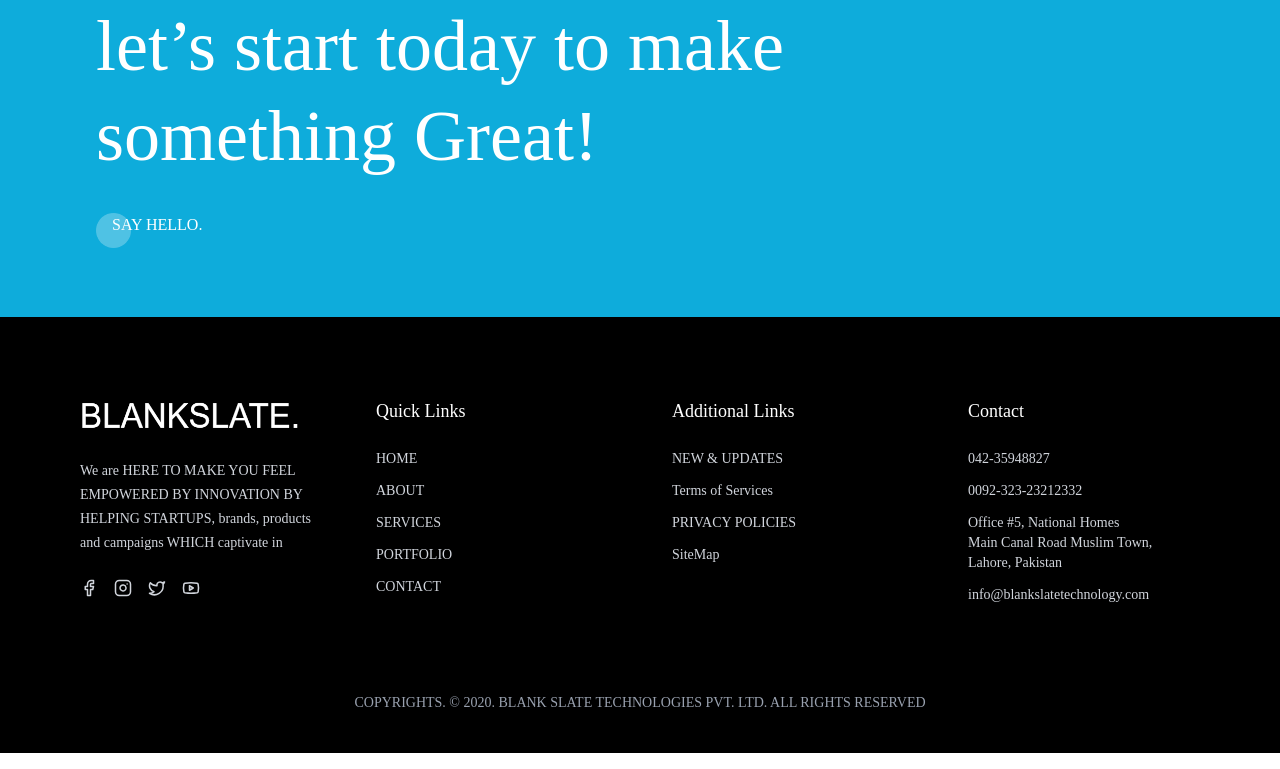
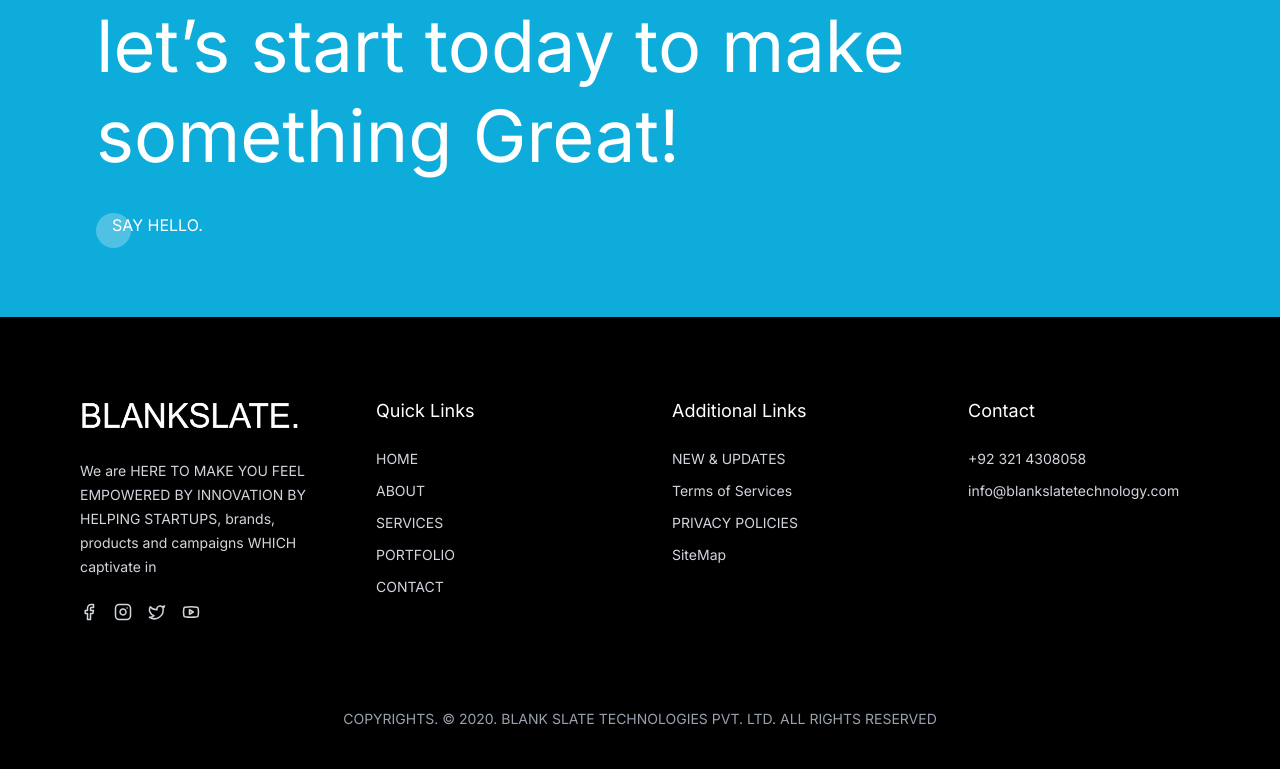
Before and after one commit to Developbyzainab/BlankSlate-Website, a Next.js app: page /About in a window 1280 px wide. Shown: the part 3881-4650 px from the top of the page. Built offline with nearby package versions, Linux system fonts and the light colour scheme.

Commit message:
updated code

```diff
--- a/src/app/layout.js
+++ b/src/app/layout.js
@@ -2,6 +2,12 @@
 import "./globals.css";
 import Navbar from "@/components/Navbar";
 import Footer from "@/components/Footer";
+import { Inter } from "next/font/google";
+
+const inter = Inter({
+  subsets: ["latin"],
+  weight: ["100","200","300","400","500","600","700","800","900"],
+});
 
 const geistSans = Geist({
   variable: "--font-geist-sans",
@@ -21,9 +27,8 @@
 export default function RootLayout({ children }) {
   return (
     <html lang="en">
-      <body
-        className={`${geistSans.variable} ${geistMono.variable} antialiased`}
-      >
+       <body className={inter.className}>
+
         <Navbar/>
         {children}
        <Footer/>
--- a/src/app/page.js
+++ b/src/app/page.js
@@ -199,7 +199,7 @@
         </div>
         <div className="w-full md:w-80 h-auto">
             <Image
-            src="/l.png"
+            src="/L.png"
             alt="l"
             width={700}
             height={500}
--- a/src/components/Footer.js
+++ b/src/components/Footer.js
@@ -50,13 +50,7 @@
           <div className="text-center lg:text-left">
             <h3 className="mb-6 text-lg">Contact</h3>
             <ul className="space-y-3 text-gray-300 text-sm">
-              <li>042-35948827</li>
-              <li>0092-323-23212332</li>
-              <li>
-                Office #5, National Homes <br />
-                Main Canal Road Muslim Town, <br />
-                Lahore, Pakistan
-              </li>
+              <li>+92 321 4308058</li>
               <li>info@blankslatetechnology.com</li>
             </ul>
           </div>
```
Also changed, not shown: public/T.png (added), public/img.png (added).
